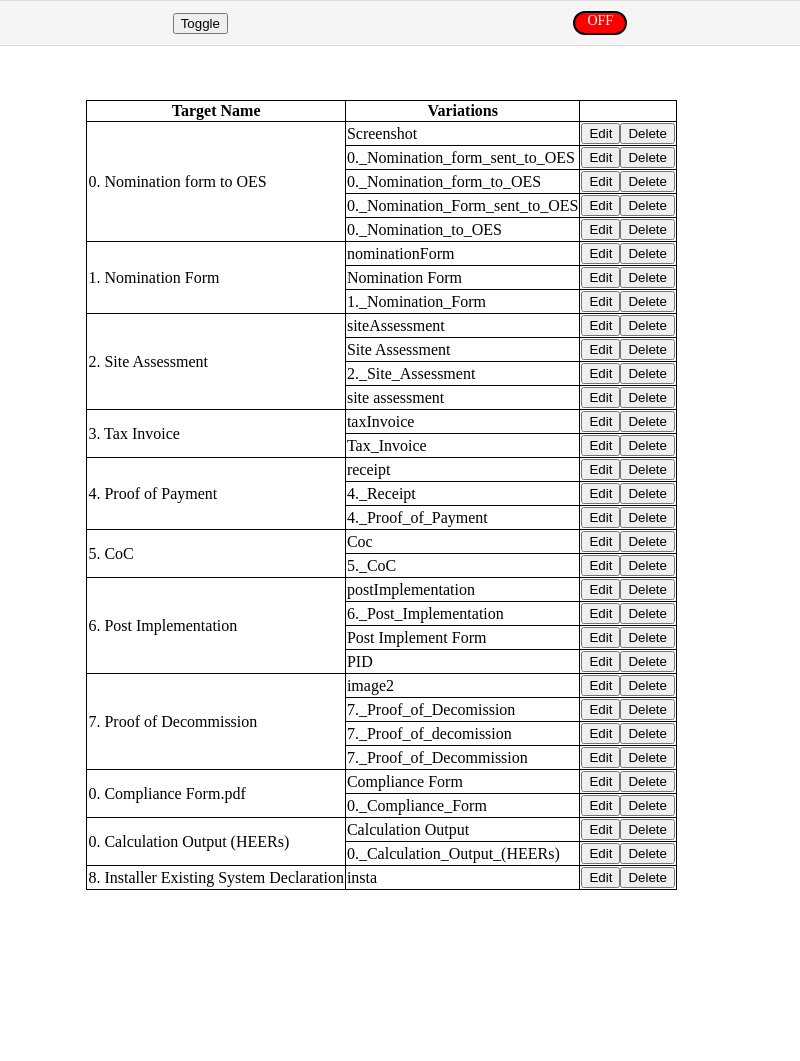
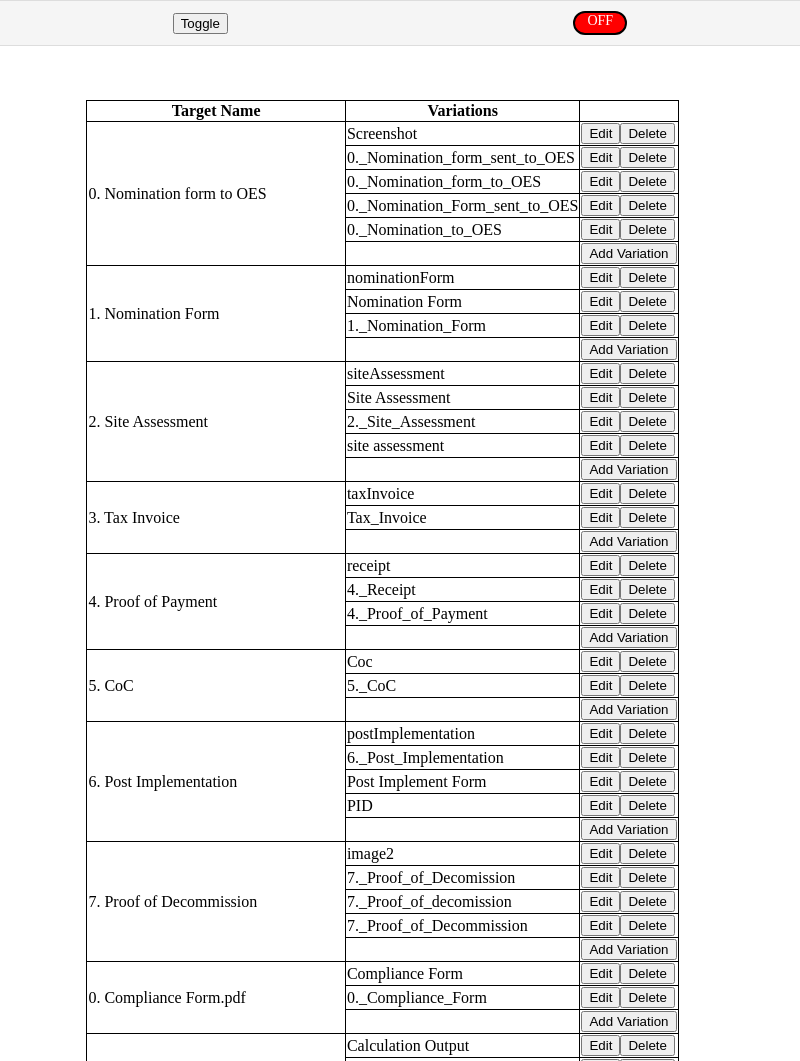
Before and after one commit to LucasGriffinDev/file-renamer, an Electron app: page render/index.html in a window 800 px wide. Shown: the top 1061 px of the page. Before the commit the page ends 898 px from the top, so only its background shows below. Drawn offline with Linux system fonts and the light colour scheme.

Commit message:
working frontend

```diff
--- a/render/css/style.css
+++ b/render/css/style.css
@@ -35,7 +35,12 @@ table, th, td {
 }
 
 .table-container {
-    margin: 0 auto;
-    margin-top: 100px;
+    margin: 100px auto;
     width: 80%;
 }
+
+button {
+    text-align: center;
+
+
+}
--- a/render/scripts/renderer.js
+++ b/render/scripts/renderer.js
@@ -8,12 +8,10 @@ function populateTable(mappings) {
     const tableBody = document.getElementById('table-body');
 
     mappings.forEach(mapping => {
-        // Determine if we need to span the target name cell across multiple rows
-        const rowspan = mapping.variations.length;
+        // Determine the total number of rows needed, including the extra empty row
+        const totalRows = mapping.variations.length + 1;
 
-
-
-        // Function to create buttons
+        // Function to create edit and delete buttons
         const createButtons = () => {
             const buttonCell = document.createElement('td');
             const editButton = document.createElement('button');
@@ -21,53 +19,63 @@ function populateTable(mappings) {
             editButton.onclick = function() {
                 // Logic to handle editing
                 alert('Edit button clicked');
-
             };
 
             const deleteButton = document.createElement('button');
             deleteButton.textContent = 'Delete';
             deleteButton.onclick = function() {
                 // Logic to handle deletion
-                alert('delete button clicked');
+                alert('Delete button clicked');
+            };
 
-            };
+
 
             buttonCell.appendChild(editButton);
             buttonCell.appendChild(deleteButton);
             return buttonCell;
         };
 
+        const createAddButton = () => {
+            const addButtonCell = document.createElement('td');
+            const addButton = document.createElement('button');
+            addButton.textContent = 'Add Variation';
+            addButton.onclick = function() {
+                alert('Add Variation clicked');
+            };
+            addButtonCell.appendChild(addButton);
+            return addButtonCell;
+        };
 
+        // Create rows for each variation
+        mapping.variations.forEach((variation, index) => {
+            const variationRow = document.createElement('tr');
 
+            // For the first variation, add the target name cell
+            if (index === 0) {
+                const targetCell = document.createElement('td');
+                targetCell.textContent = mapping.targetName;
+                targetCell.rowSpan = totalRows; // Span across all variation rows plus the extra empty row
+                variationRow.appendChild(targetCell);
+            }
 
+            // Variation cell
+            const variationCell = document.createElement('td');
+            variationCell.textContent = variation;
+            variationRow.appendChild(variationCell);
 
-        // Create the first row for each mapping
-        const firstRow = document.createElement('tr');
-        const targetCell = document.createElement('td');
-        targetCell.textContent = mapping.targetName;
-        targetCell.rowSpan = rowspan; // Set the rowspan to the number of variations
-        firstRow.appendChild(targetCell);
+            // Edit and Delete buttons
+            variationRow.appendChild(createButtons());
 
-        // Add the first variation in the second cell of the first row
-        if (rowspan > 0) {
-            const firstVariationCell = document.createElement('td');
-            firstVariationCell.textContent = mapping.variations[0];
-            firstRow.appendChild(firstVariationCell);
-            firstRow.appendChild(createButtons()); // Add buttons for the first variation
-        }
+            // Append the variation row to the table body
+            tableBody.appendChild(variationRow);
+        });
 
-        // Append the first row to the table body
-        tableBody.appendChild(firstRow);
-
-        // Add subsequent rows for the remaining variations
-        for (let i = 1; i < rowspan; i++) {
-            const variationRow = document.createElement('tr');
-            const variationCell = document.createElement('td');
-            variationCell.textContent = mapping.variations[i];
-            variationRow.appendChild(variationCell);
-            variationRow.appendChild(createButtons()); // Add buttons for each variation
-            tableBody.appendChild(variationRow);
-        }
+        // Add the extra empty row
+        const emptyRow = document.createElement('tr');
+        const emptyVariationCell = document.createElement('td'); // This will be the empty cell
+        emptyRow.appendChild(emptyVariationCell);
+        emptyRow.appendChild(createAddButton()); // Add buttons for the empty row
+        tableBody.appendChild(emptyRow);
     });
 }
 
@@ -75,3 +83,9 @@ function populateTable(mappings) {
 document.addEventListener('DOMContentLoaded', () => {
     populateTable(renameMappings);
 });
+
+
+// Call `populateTable` when the DOM is fully loaded
+document.addEventListener('DOMContentLoaded', () => {
+    populateTable(renameMappings);
+});
```
